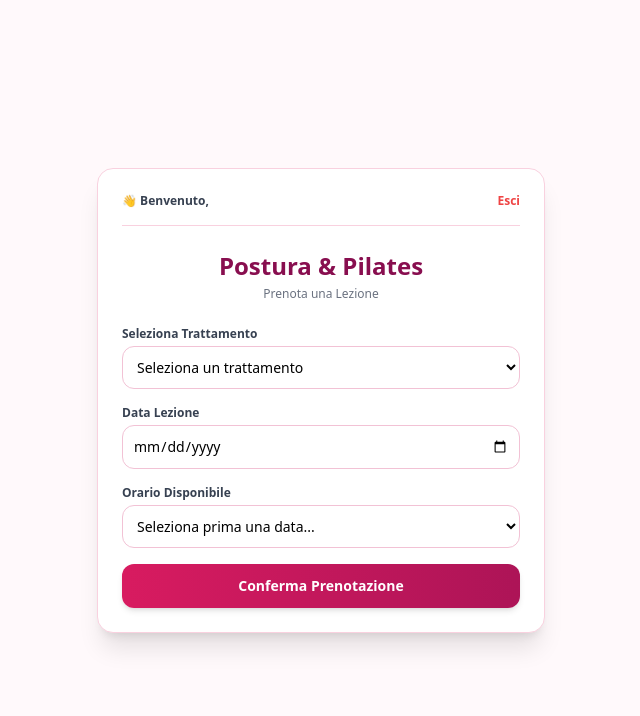
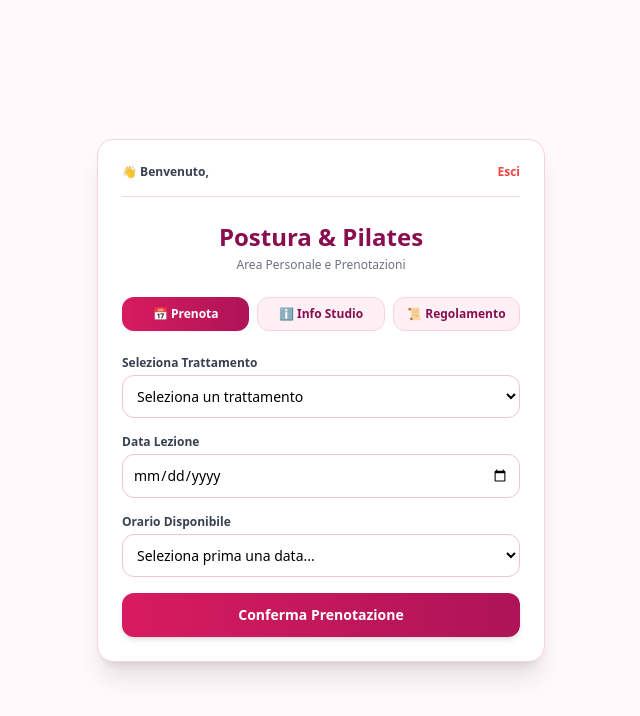
Before and after one commit to TribalTW/posturaepilates, a FastAPI app: template pilates-webapp/templates/prenota.html in a window 1280 px wide. Shown: the top 716 px of the page, without its empty margins (319-959 px from the left). Run offline with FastAPI, Linux system fonts and the light colour scheme; the template is opened without the code that fills it, so the values that code supplies are empty; parts of the project's set-up code (start-up, migrations or seed data) failed here and were passed over; some libraries are stand-ins or nearby versions.

Commit message:
Update prenota.html

```diff
--- a/pilates-webapp/templates/prenota.html
+++ b/pilates-webapp/templates/prenota.html
@@ -3,7 +3,7 @@
 <head>
     <meta charset="UTF-8">
     <meta name="viewport" content="width=device-width, initial-scale=1.0">
-    <title>Postura & Pilates - Prenota Lezione</title>
+    <title>Postura & Pilates - Area Personale</title>
     <script src="https://cdn.tailwindcss.com"></script>
 </head>
 <body class="bg-[#fff9fb] min-h-screen flex items-center justify-center p-4">
@@ -16,8 +16,23 @@
         </div>
 
         <h1 class="text-2xl font-bold text-[#880E4F] text-center mb-1">Postura & Pilates</h1>
-        <p class="text-xs text-center text-gray-500 mb-6">Prenota una Lezione</p>
+        <p class="text-xs text-center text-gray-500 mb-6">Area Personale e Prenotazioni</p>
 
+        <!-- Pulsanti Navigazione a Tab -->
+        <div class="grid grid-cols-3 gap-2 mb-6">
+            <button onclick="mostraSezione('prenota')" id="btn-prenota" class="py-2 px-1 text-xs font-bold rounded-xl bg-gradient-to-r from-[#D81B60] to-[#AD1457] text-white shadow-sm transition cursor-pointer">
+                📅 Prenota
+            </button>
+            <button onclick="mostraSezione('info')" id="btn-info" class="py-2 px-1 text-xs font-semibold rounded-xl bg-[#fff0f5] text-[#880E4F] border border-[#f9d1df] hover:bg-[#fce7f3] transition cursor-pointer">
+                ℹ️ Info Studio
+            </button>
+            <button onclick="mostraSezione('regolamento')" id="btn-regolamento" class="py-2 px-1 text-xs font-semibold rounded-xl bg-[#fff0f5] text-[#880E4F] border border-[#f9d1df] hover:bg-[#fce7f3] transition cursor-pointer">
+                📜 Regolamento
+            </button>
+        </div>
+
+        <!-- SEZIONE 1: PRENOTA LEZIONE -->
+        <div id="sezione-prenota" class="space-y-4">
             {% if success %}
                 <div class="bg-emerald-100 border border-emerald-400 text-emerald-800 px-4 py-2 rounded-xl mb-4 text-xs text-center">
                     ✅ {{ success }}
@@ -36,7 +51,6 @@
             {% endif %}
 
             <form action="/prenota" method="POST" class="space-y-4">
-            <!-- SELEZIONE TRATTAMENTO / TIPO LEZIONE -->
                 <div>
                     <label for="trattamento" class="block text-xs font-semibold text-gray-700 mb-1">Seleziona Trattamento</label>
                     <select name="trattamento" id="trattamento" onchange="gestisciCambioTrattamento()" required class="w-full p-2.5 border border-[#f2c2d5] rounded-xl outline-none focus:border-[#D81B60] text-sm bg-white">
@@ -48,7 +62,6 @@
                     </select>
                 </div>
 
-            <!-- CAMPI DINAMICI PER LA SECONDA PERSONA (PILATES DI COPPIA) -->
                 <div id="box_coppia" class="bg-[#fff0f5] border border-[#f9d1df] p-4 rounded-xl space-y-4 hidden">
                     <h3 class="text-xs font-bold text-[#880E4F] uppercase tracking-wider">👥 Dati Secondo Partecipante</h3>
                     <div>
@@ -65,13 +78,11 @@
                     </div>
                 </div>
 
-            <!-- SELEZIONE DATA -->
                 <div>
                     <label for="data" class="block text-xs font-semibold text-gray-700 mb-1">Data Lezione</label>
                     <input type="date" name="data" id="data" onchange="caricaOrariDisponibili()" required class="w-full p-2.5 border border-[#f2c2d5] rounded-xl outline-none focus:border-[#D81B60] text-sm bg-white">
                 </div>
 
-            <!-- SELEZIONE ORARIO -->
                 <div>
                     <label for="ora" class="block text-xs font-semibold text-gray-700 mb-1">Orario Disponibile</label>
                     <select name="ora" id="ora" required class="w-full p-2.5 border border-[#f2c2d5] rounded-xl outline-none focus:border-[#D81B60] text-sm bg-white">
@@ -79,16 +90,91 @@
                     </select>
                 </div>
 
-            <button type="submit" class="w-full bg-gradient-to-r from-[#D81B60] to-[#AD1457] text-white font-bold py-3 rounded-xl shadow-md hover:opacity-95 transition text-sm">
+                <button type="submit" class="w-full bg-gradient-to-r from-[#D81B60] to-[#AD1457] text-white font-bold py-3 rounded-xl shadow-md hover:opacity-95 transition text-sm cursor-pointer">
                     Conferma Prenotazione
                 </button>
             </form>
         </div>
 
+        <!-- SEZIONE 2: INFO STUDIO -->
+        <div id="sezione-info" class="space-y-4 hidden text-left">
+            <h2 class="text-xs font-bold text-[#880E4F] uppercase tracking-wider mb-2">ℹ️ Informazioni sullo Studio</h2>
+            <div class="bg-[#fff0f5] border border-[#f9d1df] p-4 rounded-xl space-y-3 text-xs text-gray-700 leading-relaxed">
+                <p><strong>Studio Postura & Pilates</strong> è uno spazio dedicato al benessere psicofisico, alla rieducazione posturale e al movimento consapevole diretto dalla Dott.ssa Roberta Sinagra.</p>
+                <div>
+                    <p class="font-semibold text-[#880E4F] mb-0.5">📍 Dove siamo:</p>
+                    <p>Via Roma 123, Studio Professionale - Catania</p>
+                </div>
+                <div>
+                    <p class="font-semibold text-[#880E4F] mb-0.5">📞 Contatti:</p>
+                    <p>Telefono / WhatsApp: +39 333 1234567</p>
+                    <p>Email: info@posturapilates.it</p>
+                </div>
+                <div>
+                    <p class="font-semibold text-[#880E4F] mb-0.5">⏰ Orari di Apertura:</p>
+                    <p>Lunedì - Venerdì: 08:30 - 20:00</p>
+                    <p>Sabato: 09:00 - 14:00 (su appuntamento)</p>
+                </div>
+            </div>
+        </div>
+
+        <!-- SEZIONE 3: REGOLAMENTO -->
+        <div id="sezione-regolamento" class="space-y-4 hidden text-left">
+            <h2 class="text-xs font-bold text-[#880E4F] uppercase tracking-wider mb-2">📜 Regolamento dello Studio</h2>
+            <div class="bg-[#fff0f5] border border-[#f9d1df] p-4 rounded-xl space-y-3 text-xs text-gray-700 leading-relaxed">
+                <p>Per garantire un ambiente sereno, sicuro e professionale per tutti i partecipanti, si richiede di osservare le seguenti norme:</p>
+                <ul class="list-disc pl-4 space-y-2">
+                    <li><strong>Disdetta Lezioni:</strong> Eventuali cancellazioni o spostamenti di prenotazione devono essere effettuati con almeno 24 ore di preavviso.</li>
+                    <li><strong>Puntualità:</strong> Si raccomanda di arrivare 5 minuti prima dell'orario stabilito per consentire l'inizio regolare della sessione e il check-in tramite QR code.</li>
+                    <li><strong>Abbigliamento:</strong> È obbligatorio indossare abbigliamento comodo e calzini antiscivolo. Si prega di portare un telo personale.</li>
+                    <li><strong>Certificato Medico:</strong> Per accedere ai corsi di Pilates e alle valutazioni posturali è richiesto un certificato medico di idoneità non agonistica in corso di validità.</li>
+                    <li><strong>Rispetto degli spazi:</strong> Si invitano i gentili clienti a spegnere o silenziare i telefoni cellulari durante la permanenza in sala.</li>
+                </ul>
+            </div>
+        </div>
+
+    </div>
+
     <script>
+        // Funzione cambio tab
+        function mostraSezione(sezione) {
+            const sPrenota = document.getElementById('sezione-prenota');
+            const sInfo = document.getElementById('sezione-info');
+            const sRegolamento = document.getElementById('sezione-regolamento');
+
+            const btnPrenota = document.getElementById('btn-prenota');
+            const btnInfo = document.getElementById('btn-info');
+            const btnRegolamento = document.getElementById('btn-regolamento');
+
+            sPrenota.classList.add('hidden');
+            sInfo.classList.add('hidden');
+            sRegolamento.classList.add('hidden');
+
+            const inactiveClass = "py-2 px-1 text-xs font-semibold rounded-xl bg-[#fff0f5] text-[#880E4F] border border-[#f9d1df] hover:bg-[#fce7f3] transition cursor-pointer";
+            const activeClass = "py-2 px-1 text-xs font-bold rounded-xl bg-gradient-to-r from-[#D81B60] to-[#AD1457] text-white shadow-sm transition cursor-pointer";
+
+            btnPrenota.className = inactiveClass;
+            btnInfo.className = inactiveClass;
+            btnRegolamento.className = inactiveClass;
+
+            if (sezione === 'prenota') {
+                sPrenota.classList.remove('hidden');
+                btnPrenota.className = activeClass;
+            } else if (sezione === 'info') {
+                sInfo.classList.remove('hidden');
+                btnInfo.className = activeClass;
+            } else if (sezione === 'regolamento') {
+                sRegolamento.classList.remove('hidden');
+                btnRegolamento.className = activeClass;
+            }
+        }
+
         // Imposta la data minima ad oggi
         const today = new Date().toISOString().split('T')[0];
-        document.getElementById('data').setAttribute('min', today);
+        const dataInput = document.getElementById('data');
+        if (dataInput) {
+            dataInput.setAttribute('min', today);
+        }
 
         // Funzione combinata quando cambia il trattamento
         function gestisciCambioTrattamento() {
@@ -113,13 +199,12 @@
                 cf2.value = "";
             }
 
-            // Ricarica gli orari perché la disponibilità cambia (Coppia = 2 lettini, Altri = 1 lettino)
             if (document.getElementById('data').value) {
                 caricaOrariDisponibili();
             }
         }
 
-        // Carica gli orari disponibili tramite API FastAPI passando anche il trattamento
+        // Carica gli orari disponibili tramite API FastAPI
         async function caricaOrariDisponibili() {
             const dataVal = document.getElementById('data').value;
             const trattamentoVal = document.getElementById('trattamento').value;
```
Lines whose indentation alone changed are shown as unchanged.
